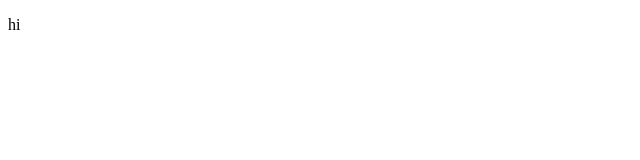
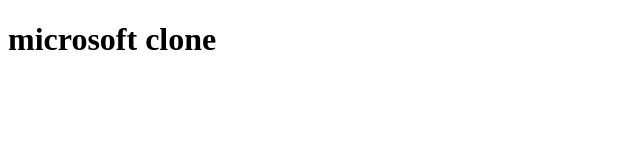
Before and after one commit to yashbhosale2403/Microsoft-clone, a plain HTML site: page index.html in a window 1280 px wide. Shown: the whole page, without its empty margins (0-640 px from the left). Drawn offline with Linux system fonts and the light colour scheme.

Commit message:
heading add

```diff
--- a/index.html
+++ b/index.html
@@ -7,7 +7,7 @@
     <link rel="stylesheet" href="index.css">
 </head>
 <body>
-    <p>hi</p>
+ <h1>microsoft clone</h1>
 
 
 
```
